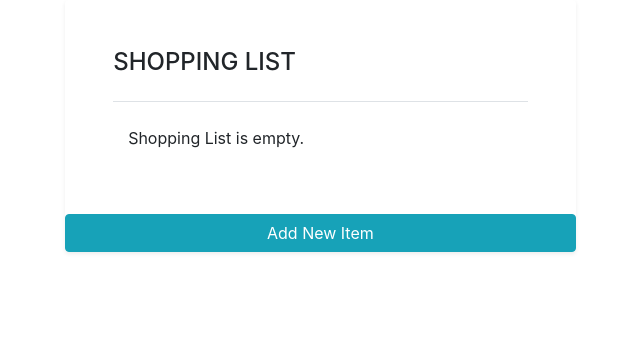
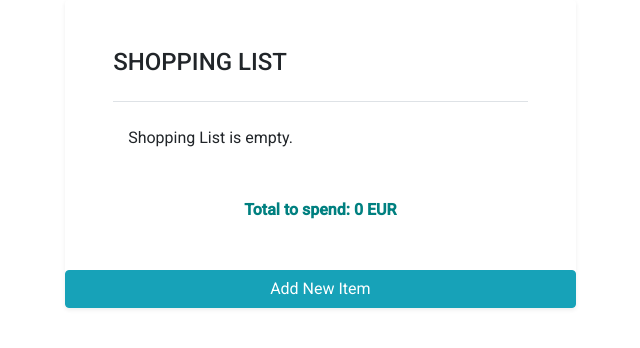
Before and after one commit to skdat6/flask-db-list, a Flask app: page / in a window 1280 px wide. Shown: the top 348 px of the page, without its empty margins (326-966 px from the left). Run offline with Flask 2, Linux system fonts and the light colour scheme; data that the repository does not hold is empty; some libraries are stand-ins or nearby versions.

Commit message:
added total price based on list items small styling changes

```diff
--- a/app/main.py
+++ b/app/main.py
@@ -23,9 +23,11 @@ db.create_all()
 
 @app.route('/')
 def home():
+    prices = 0
     items = db.session.query(Item).all()
-
-    return render_template("index.html", items=items)
+    for item in items:
+        prices += item.price
+    return render_template("index.html", items=items, prices=prices)
 
 
 @app.route("/add", methods=["GET", "POST"])
--- a/app/static/styles/homepage.css
+++ b/app/static/styles/homepage.css
@@ -1,5 +1,6 @@
 body {
 padding-left: 1%;
+font-family: "Roboto"
 }
 
 .status-msg {
@@ -26,3 +27,8 @@ background-color: green;
 background-color: red;
 margin-right: 5px;
 }
+
+.price-info {
+color:teal;
+font-weight: bold;
+}
--- a/app/templates/add.html
+++ b/app/templates/add.html
@@ -45,7 +45,7 @@
                                 </li>
                                 <li><label>Price</label></li>
                                 <li><input name="price" type="number" min="0" step="0.1"></li>
-                                <li><button type="submit">Add Item</button></li>
+                                <li><button type="submit" class="btn btn-secondary">Add Item</button></li>
                             </ul>
                         </form>
                     </div>
--- a/app/templates/index.html
+++ b/app/templates/index.html
@@ -36,7 +36,13 @@
                             <a class="btn-edit btn-primary btn-sm rounded-1 bi bi-pencil-square float-right" title="Edit" href="{{ url_for('edit', id=item.id) }}"></a>
 
                         </div>
+
                         {% endfor %}
+
+                        <div class="price-info mt-5 d-flex justify-content-center">
+                            Total to spend: {{prices}} EUR
+                        </div>
+
                     </div>
                        <a class="btn btn-info" href="{{ url_for('add') }}">Add New Item</a>
                 </div>
```
